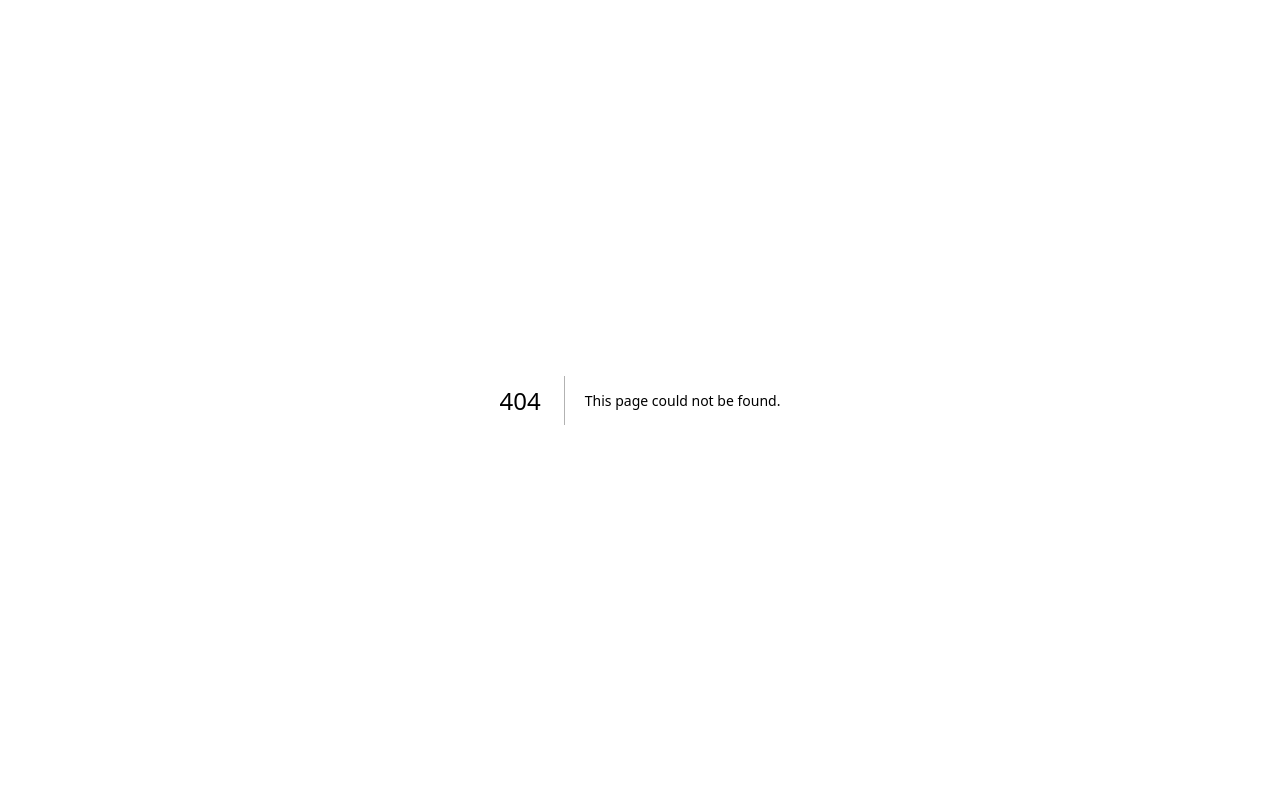
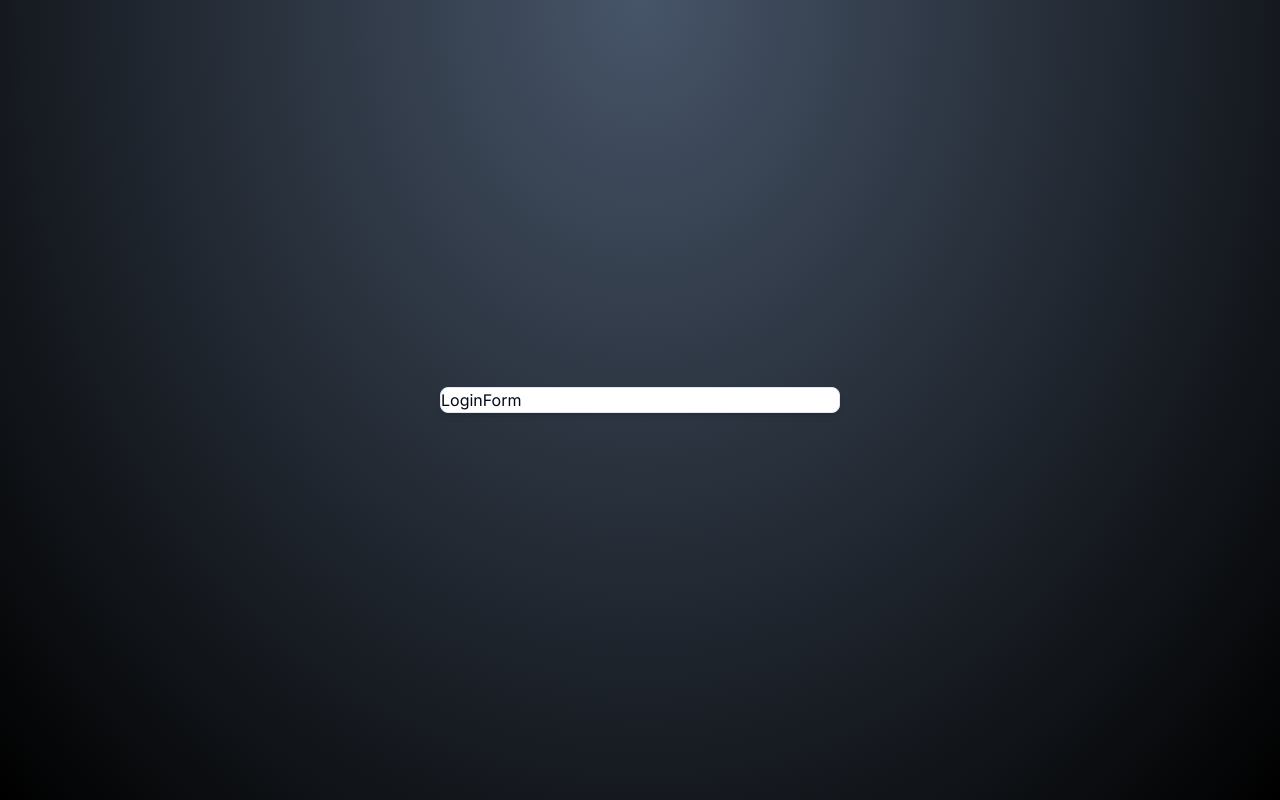
Before and after one commit to BrwaYaseen/auth, a Next.js app: page /auth/login in a window 1280 px wide. Before the commit this address had no page. Built offline with nearby package versions, Linux system fonts and the light colour scheme.

Commit message:
card wrapper 1

```diff
--- /dev/null
+++ b/app/auth/layout.tsx
@@ -0,0 +1,9 @@
+const AuthLayout = ({ children }: { children: React.ReactNode }) => {
+  return (
+    <div className="flex items-center justify-center h-full  bg-[radial-gradient(ellipse_at_top,_var(--tw-gradient-stops))] from-slate-600 to-black">
+      {children}
+    </div>
+  );
+};
+
+export default AuthLayout;
--- /dev/null
+++ b/app/auth/login/page.tsx
@@ -0,0 +1,17 @@
+import { CardWrapper } from "@/components/auth/card-wrapper";
+import { LoginForm } from "@/components/auth/login-form";
+
+const LoginPage = () => {
+  return (
+    <CardWrapper
+      headerLabel="Welcome back"
+      backButtonLabel="Don't have an account?"
+      backButtonHref="/auth/register"
+      showSocial
+    >
+      <LoginForm />
+    </CardWrapper>
+  );
+};
+
+export default LoginPage;
--- /dev/null
+++ b/components/auth/card-wrapper.tsx
@@ -0,0 +1,21 @@
+"use client";
+
+import { Card } from "../ui/card";
+
+type CardWrapperProps = {
+  children: React.ReactNode;
+  headerLabel: string;
+  backButtonLabel: string;
+  backButtonHref: string;
+  showSocial?: boolean;
+};
+
+export const CardWrapper = ({
+  children,
+  headerLabel,
+  backButtonLabel,
+  backButtonHref,
+  showSocial,
+}: CardWrapperProps) => {
+  return <Card className="w-[400px] shadow-md">{children}</Card>;
+};
--- /dev/null
+++ b/components/auth/login-form.tsx
@@ -0,0 +1,3 @@
+export const LoginForm = () => {
+  return <div>LoginForm</div>;
+};
--- /dev/null
+++ b/components/ui/card.tsx
@@ -0,0 +1,79 @@
+import * as React from "react"
+
+import { cn } from "@/lib/utils"
+
+const Card = React.forwardRef<
+  HTMLDivElement,
+  React.HTMLAttributes<HTMLDivElement>
+>(({ className, ...props }, ref) => (
+  <div
+    ref={ref}
+    className={cn(
+      "rounded-lg border bg-card text-card-foreground shadow-sm",
+      className
+    )}
+    {...props}
+  />
+))
+Card.displayName = "Card"
+
+const CardHeader = React.forwardRef<
+  HTMLDivElement,
+  React.HTMLAttributes<HTMLDivElement>
+>(({ className, ...props }, ref) => (
+  <div
+    ref={ref}
+    className={cn("flex flex-col space-y-1.5 p-6", className)}
+    {...props}
+  />
+))
+CardHeader.displayName = "CardHeader"
+
+const CardTitle = React.forwardRef<
+  HTMLParagraphElement,
+  React.HTMLAttributes<HTMLHeadingElement>
+>(({ className, ...props }, ref) => (
+  <h3
+    ref={ref}
+    className={cn(
+      "text-2xl font-semibold leading-none tracking-tight",
+      className
+    )}
+    {...props}
+  />
+))
+CardTitle.displayName = "CardTitle"
+
+const CardDescription = React.forwardRef<
+  HTMLParagraphElement,
+  React.HTMLAttributes<HTMLParagraphElement>
+>(({ className, ...props }, ref) => (
+  <p
+    ref={ref}
+    className={cn("text-sm text-muted-foreground", className)}
+    {...props}
+  />
+))
+CardDescription.displayName = "CardDescription"
+
+const CardContent = React.forwardRef<
+  HTMLDivElement,
+  React.HTMLAttributes<HTMLDivElement>
+>(({ className, ...props }, ref) => (
+  <div ref={ref} className={cn("p-6 pt-0", className)} {...props} />
+))
+CardContent.displayName = "CardContent"
+
+const CardFooter = React.forwardRef<
+  HTMLDivElement,
+  React.HTMLAttributes<HTMLDivElement>
+>(({ className, ...props }, ref) => (
+  <div
+    ref={ref}
+    className={cn("flex items-center p-6 pt-0", className)}
+    {...props}
+  />
+))
+CardFooter.displayName = "CardFooter"
+
+export { Card, CardHeader, CardFooter, CardTitle, CardDescription, CardContent }
```
